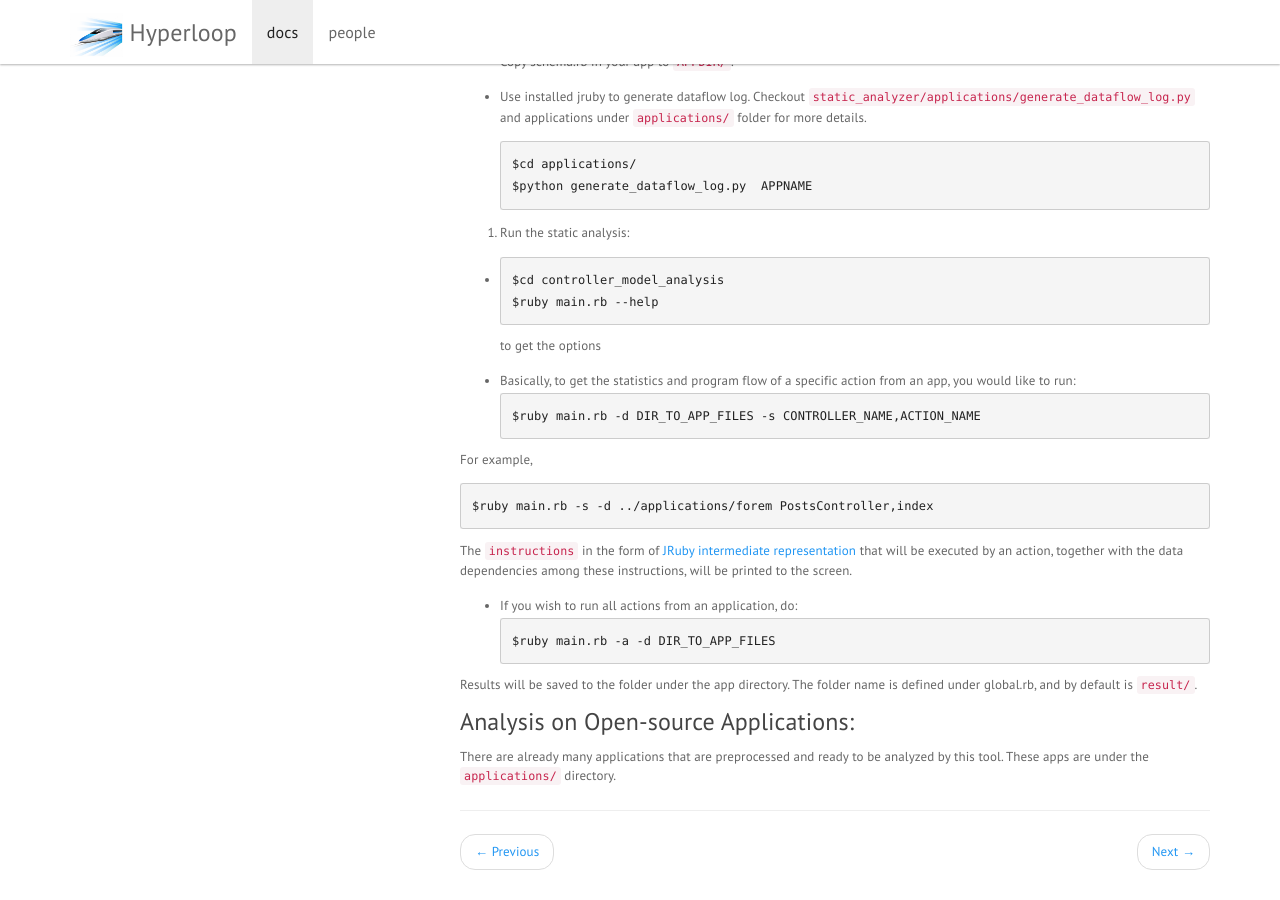
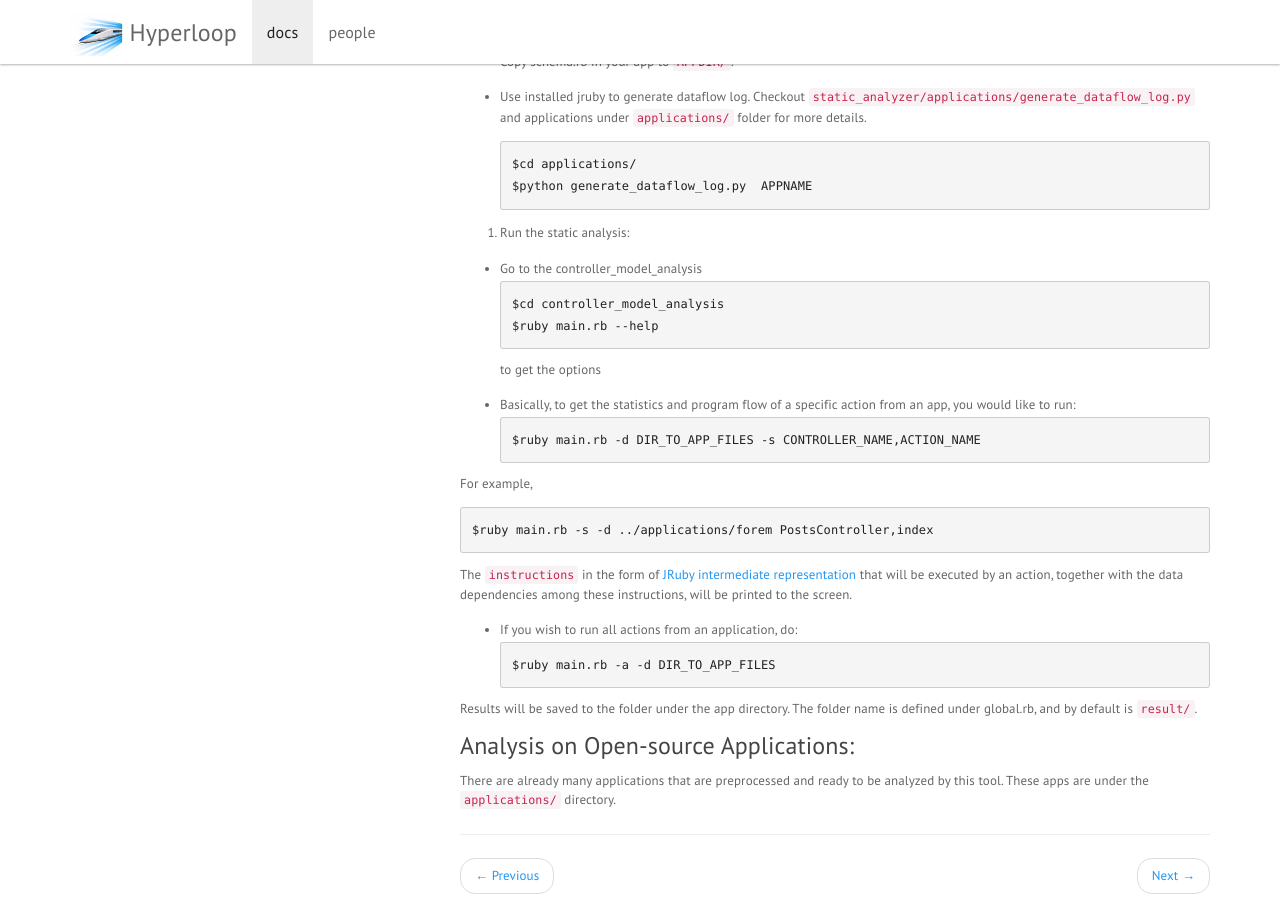
Before and after one commit to hyperloop-rails/hyperloop-rails.github.io, a Jekyll site: the page built from _docs/static-analyzer.md, in a window 1280 px wide and 900 px high, scrolled down 1007 px. Built offline with Jekyll 4.4.1, drawn with Linux system fonts in a browser that asks for light colours; nearby versions of some CDN libraries; comment, search, counter and statistics services are not loaded.

Commit message:
Update static-analyzer.md

````diff
--- a/_docs/static-analyzer.md
+++ b/_docs/static-analyzer.md
@@ -62,7 +62,7 @@
 
 2. Run the static analysis:
 
-*
+* Go to the controller\_model\_analysis
 ```
 $cd controller_model_analysis
 $ruby main.rb --help
````
